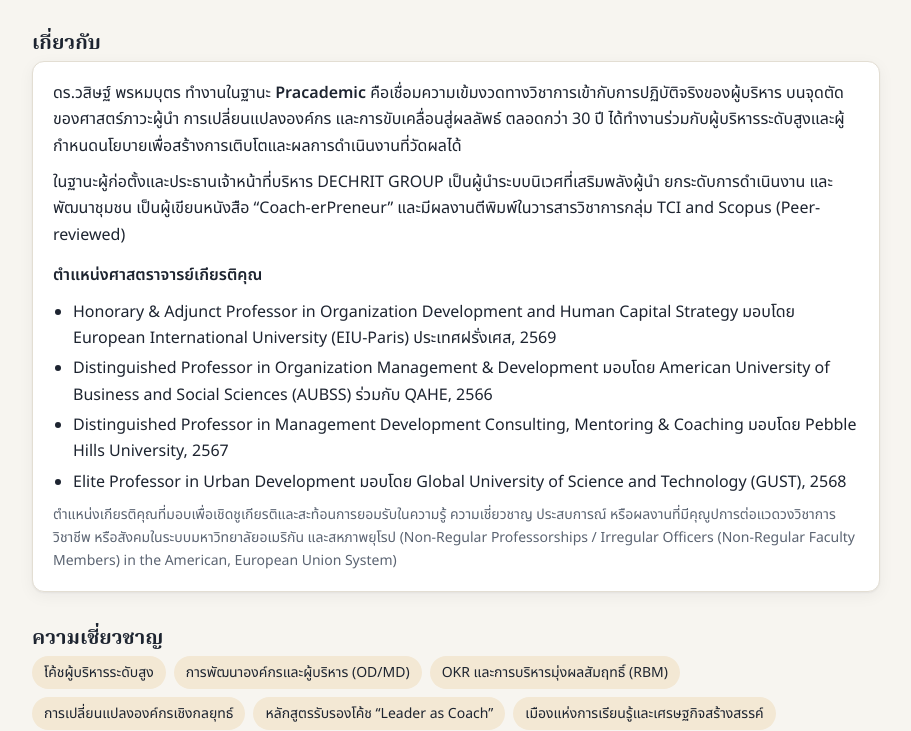
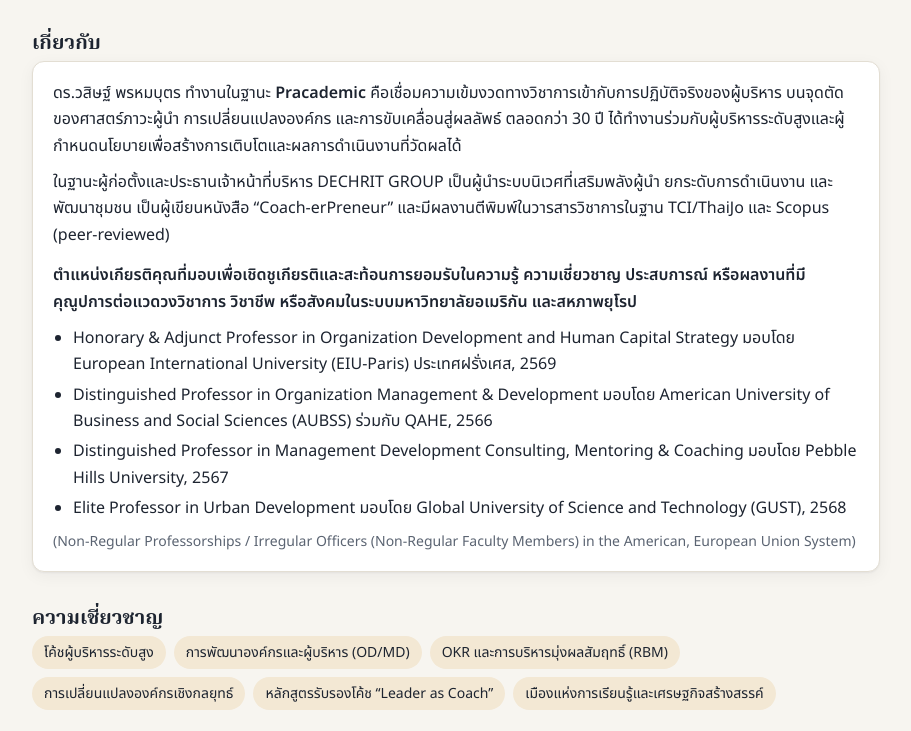
Before and after one commit to wasitprombutr/wasitprombutr.github.io, a plain HTML site: page index.html in a window 1280 px wide. Shown: the part 251-982 px from the top of the page, without its empty margins (184-1095 px from the left). Drawn offline with Linux system fonts and the light colour scheme.

Commit message:
Update publication indexing and honorary titles
Update publication indexing and honorary titles

```diff
--- a/index.html
+++ b/index.html
@@ -434,27 +434,27 @@ footer p{margin:4px 0}
     <div class="card">
       <div data-l="th">
         <p>ดร.วสิษฐ์ พรหมบุตร ทำงานในฐานะ <strong>Pracademic</strong> คือเชื่อมความเข้มงวดทางวิชาการเข้ากับการปฏิบัติจริงของผู้บริหาร บนจุดตัดของศาสตร์ภาวะผู้นำ การเปลี่ยนแปลงองค์กร และการขับเคลื่อนสู่ผลลัพธ์ ตลอดกว่า 30 ปี ได้ทำงานร่วมกับผู้บริหารระดับสูงและผู้กำหนดนโยบายเพื่อสร้างการเติบโตและผลการดำเนินงานที่วัดผลได้</p>
-        <p>ในฐานะผู้ก่อตั้งและประธานเจ้าหน้าที่บริหาร DECHRIT GROUP เป็นผู้นำระบบนิเวศที่เสริมพลังผู้นำ ยกระดับการดำเนินงาน และพัฒนาชุมชน เป็นผู้เขียนหนังสือ “Coach-erPreneur” และมีผลงานตีพิมพ์ในวารสารวิชาการกลุ่ม TCI and Scopus (Peer-reviewed)</p>
-        <p style="margin-top:14px"><strong>ตำแหน่งศาสตราจารย์เกียรติคุณ</strong></p>
+        <p>ในฐานะผู้ก่อตั้งและประธานเจ้าหน้าที่บริหาร DECHRIT GROUP เป็นผู้นำระบบนิเวศที่เสริมพลังผู้นำ ยกระดับการดำเนินงาน และพัฒนาชุมชน เป็นผู้เขียนหนังสือ “Coach-erPreneur” และมีผลงานตีพิมพ์ในวารสารวิชาการในฐาน TCI/ThaiJo และ Scopus (peer-reviewed)</p>
+        <p style="margin-top:14px"><strong>ตำแหน่งเกียรติคุณที่มอบเพื่อเชิดชูเกียรติและสะท้อนการยอมรับในความรู้ ความเชี่ยวชาญ ประสบการณ์ หรือผลงานที่มีคุณูปการต่อแวดวงวิชาการ วิชาชีพ หรือสังคมในระบบมหาวิทยาลัยอเมริกัน และสหภาพยุโรป</strong></p>
         <ul class="plain">
           <li>Honorary &amp; Adjunct Professor in Organization Development and Human Capital Strategy มอบโดย European International University (EIU-Paris) ประเทศฝรั่งเศส, 2569</li>
           <li>Distinguished Professor in Organization Management &amp; Development มอบโดย American University of Business and Social Sciences (AUBSS) ร่วมกับ QAHE, 2566</li>
           <li>Distinguished Professor in Management Development Consulting, Mentoring &amp; Coaching มอบโดย Pebble Hills University, 2567</li>
           <li>Elite Professor in Urban Development มอบโดย Global University of Science and Technology (GUST), 2568</li>
         </ul>
-        <p class="sub" style="margin:8px 0 0">ตำแหน่งเกียรติคุณที่มอบเพื่อเชิดชูเกียรติและสะท้อนการยอมรับในความรู้ ความเชี่ยวชาญ ประสบการณ์ หรือผลงานที่มีคุณูปการต่อแวดวงวิชาการ วิชาชีพ หรือสังคมในระบบมหาวิทยาลัยอเมริกัน และสหภาพยุโรป (Non-Regular Professorships / Irregular Officers (Non-Regular Faculty Members) in the American, European Union System)</p>
+        <p class="sub" style="margin:8px 0 0">(Non-Regular Professorships / Irregular Officers (Non-Regular Faculty Members) in the American, European Union System)</p>
       </div>
       <div data-l="en">
         <p>Dr. Wasit Prombutr is a <strong>Pracademic</strong>, bridging academic rigor with executive practice at the intersection of leadership science, transformation and execution. Over 30 years, he has worked with C-suite leaders and policymakers to drive measurable growth and performance.</p>
-        <p>As Founder &amp; CEO of DECHRIT GROUP, he leads an ecosystem that empowers leaders, optimizes execution and transforms communities. He is the author of “Coach-erPreneur” and has published in TCI and Scopus (Peer-reviewed) journal networks.</p>
-        <p style="margin-top:14px"><strong>Honorary professorships</strong></p>
+        <p>As Founder &amp; CEO of DECHRIT GROUP, he leads an ecosystem that empowers leaders, optimizes execution and transforms communities. He is the author of “Coach-erPreneur” and has published in peer-reviewed academic journals indexed in TCI/ThaiJo and Scopus.</p>
+        <p style="margin-top:14px"><strong>Distinguished &amp; Honorary professorships conferred in recognition of professional, academic, or societal contribution in the American, European Union System</strong></p>
         <ul class="plain">
           <li>Honorary &amp; Adjunct Professor in Organization Development and Human Capital Strategy, conferred by European International University (EIU-Paris), France, 2026</li>
           <li>Distinguished Professor in Organization Management &amp; Development, conferred by American University of Business and Social Sciences (AUBSS) with QAHE, 2023</li>
           <li>Distinguished Professor in Management Development Consulting, Mentoring &amp; Coaching, conferred by Pebble Hills University, 2024</li>
           <li>Elite Professor in Urban Development by Global University of Science and Technology (GUST), 2025</li>
         </ul>
-        <p class="sub" style="margin:8px 0 0">Honorary distinction conferred in recognition of professional, academic, or societal contributions (Non-Regular Professorships / Irregular Officers (Non-Regular Faculty Members) in the American, European Union System).</p>
+        <p class="sub" style="margin:8px 0 0">(Non-Regular Professorships / Irregular Officers (Non-Regular Faculty Members) in the American, European Union System).</p>
       </div>
     </div>
   </section>
```
